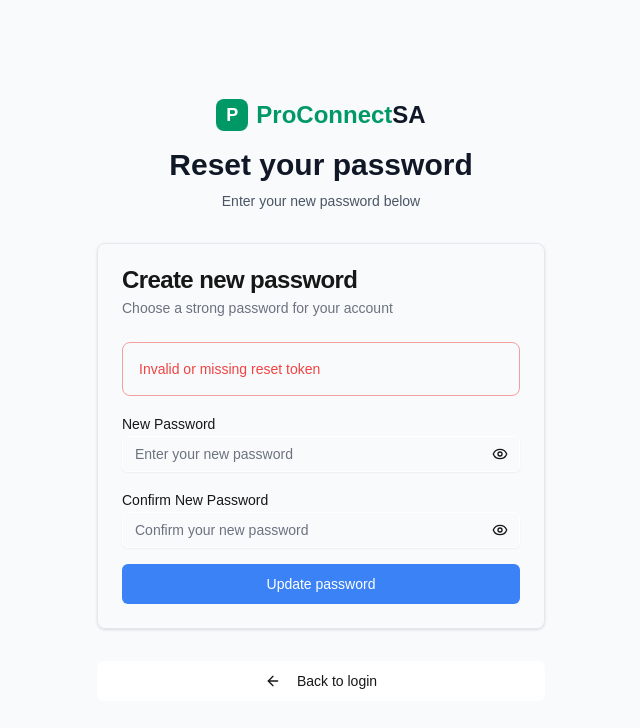
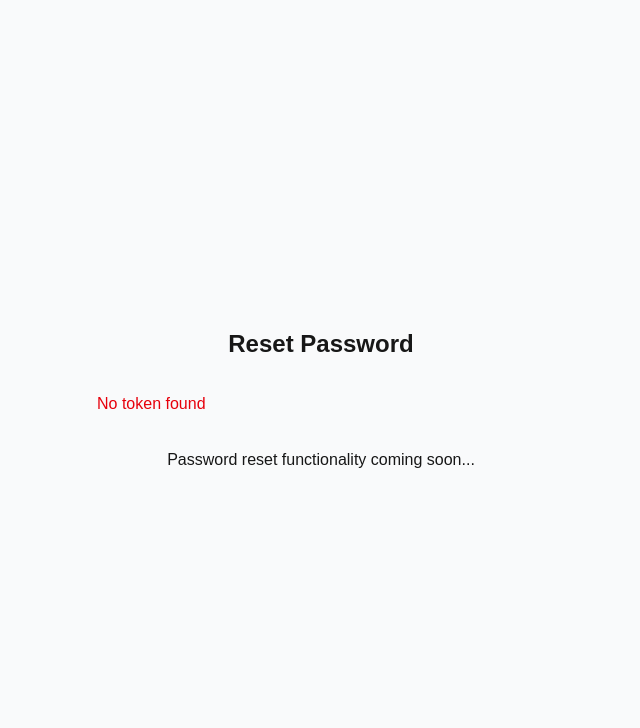
Before and after one commit to paasforest/proconnectsa-platform, a Next.js app in the folder procompare-frontend/: page /reset-password in a window 1280 px wide. Shown: the top 728 px of the page, without its empty margins (319-959 px from the left). Built offline with nearby package versions, Linux system fonts and the light colour scheme.

Commit message:
Fix reset-password prerender error - remove useSearchParams and conflicting exports

```diff
--- a/procompare-frontend/src/app/(auth)/reset-password/page.tsx
+++ b/procompare-frontend/src/app/(auth)/reset-password/page.tsx
@@ -1,278 +1,39 @@
-"use client"
+'use client'
 
-import { useState, useEffect } from "react"
+import React, { useEffect, useState } from 'react'
 
-// Force this page to be rendered dynamically (not statically generated)
 export const dynamic = 'force-dynamic'
-export const dynamicParams = true
-export const revalidate = 0
-import Link from "next/link"
-import { useRouter, useSearchParams } from "next/navigation"
-import { useForm } from "react-hook-form"
-import { zodResolver } from "@hookform/resolvers/zod"
-import { z } from "zod"
-import { Button } from "@/components/ui/button"
-import { Input } from "@/components/ui/input"
-import { Label } from "@/components/ui/label"
-import { Card, CardContent, CardDescription, CardHeader, CardTitle } from "@/components/ui/card"
-import { Alert, AlertDescription } from "@/components/ui/alert"
-import { Loader2, Eye, EyeOff, CheckCircle, ArrowLeft } from "lucide-react"
-
-const resetPasswordSchema = z.object({
-  password: z.string().min(8, "Password must be at least 8 characters"),
-  confirmPassword: z.string(),
-}).refine((data) => data.password === data.confirmPassword, {
-  message: "Passwords don't match",
-  path: ["confirmPassword"],
-})
-
-type ResetPasswordForm = z.infer<typeof resetPasswordSchema>
 
 export default function ResetPasswordPage() {
-  const [isLoading, setIsLoading] = useState(false)
-  const [error, setError] = useState("")
-  const [success, setSuccess] = useState(false)
-  const [showPassword, setShowPassword] = useState(false)
-  const [showConfirmPassword, setShowConfirmPassword] = useState(false)
   const [token, setToken] = useState<string | null>(null)
-
-  const router = useRouter()
-  const searchParams = useSearchParams()
-
-  const {
-    register,
-    handleSubmit,
-    formState: { errors },
-  } = useForm<ResetPasswordForm>({
-    resolver: zodResolver(resetPasswordSchema),
-  })
+  const [isLoading, setIsLoading] = useState(true)
 
   useEffect(() => {
-    const tokenParam = searchParams.get('token')
-    if (tokenParam) {
-      setToken(tokenParam)
-    } else {
-      setError("Invalid or missing reset token")
+    if (typeof window !== 'undefined') {
+      const params = new URLSearchParams(window.location.search)
+      setToken(params.get('token'))
     }
-  }, [searchParams])
+    setIsLoading(false)
+  }, [])
 
-  const onSubmit = async (data: ResetPasswordForm) => {
-    if (!token) {
-      setError("Invalid reset token")
-      return
-    }
-
-    setIsLoading(true)
-    setError("")
-
-    try {
-      // Get email from URL params or localStorage
-      const email = searchParams.get('email') || localStorage.getItem('reset_email')
-      if (!email) {
-        setError("Email not found. Please request a new password reset.")
-        return
-      }
-
-      const response = await fetch("/api/auth/reset-password", {
-        method: "POST",
-        headers: {
-          "Content-Type": "application/json",
-        },
-        body: JSON.stringify({
-          token,
-          email,
-          password: data.password
-        }),
-      })
-
-      if (!response.ok) {
-        const errorData = await response.json()
-        setError(errorData.message || "Failed to reset password")
-        return
-      }
-
-      setSuccess(true)
-      // Redirect to login after 3 seconds
-      setTimeout(() => {
-        router.push("/login")
-      }, 3000)
-    } catch (error) {
-      setError("An unexpected error occurred. Please try again.")
-    } finally {
-      setIsLoading(false)
-    }
-  }
-
-  if (success) {
+  if (isLoading) {
     return (
-      <div className="min-h-screen flex items-center justify-center bg-gray-50 dark:bg-gray-900 py-12 px-4 sm:px-6 lg:px-8">
-        <div className="max-w-md w-full space-y-8">
-          <div className="text-center">
-            <div className="flex items-center justify-center space-x-2 mb-4">
-              <div className="h-8 w-8 rounded-lg bg-emerald-600 flex items-center justify-center">
-                <span className="text-white font-bold text-lg">P</span>
-              </div>
-              <span className="font-bold text-2xl">
-                <span className="text-emerald-600">ProConnect</span>
-                <span className="text-gray-900">SA</span>
-              </span>
-            </div>
-          </div>
-
-          <Card>
-            <CardHeader className="text-center">
-              <div className="mx-auto w-12 h-12 bg-emerald-100 dark:bg-emerald-900 rounded-full flex items-center justify-center mb-4">
-                <CheckCircle className="h-6 w-6 text-emerald-600" />
-              </div>
-              <CardTitle>Password reset successfully!</CardTitle>
-              <CardDescription>
-                Your password has been updated. You can now sign in with your new password.
-              </CardDescription>
-            </CardHeader>
-            <CardContent className="space-y-4">
-              <Alert>
-                <CheckCircle className="h-4 w-4" />
-                <AlertDescription>
-                  Redirecting you to the login page in a few seconds...
-                </AlertDescription>
-              </Alert>
-
-              <div className="text-center space-y-2">
-                <Link href="/login">
-                  <Button className="w-full bg-emerald-600 hover:bg-emerald-700 text-white">
-                    Continue to login
-                  </Button>
-                </Link>
-              </div>
-            </CardContent>
-          </Card>
-        </div>
+      <div className="min-h-screen flex items-center justify-center">
+        <div className="animate-spin rounded-full h-8 w-8 border-b-2 border-blue-600"></div>
       </div>
     )
   }
 
   return (
-    <div className="min-h-screen flex items-center justify-center bg-gray-50 dark:bg-gray-900 py-12 px-4 sm:px-6 lg:px-8">
+    <div className="min-h-screen flex items-center justify-center bg-gray-50 p-4">
       <div className="max-w-md w-full space-y-8">
-        <div className="text-center">
-          <div className="flex items-center justify-center space-x-2 mb-4">
-            <div className="h-8 w-8 rounded-lg bg-emerald-600 flex items-center justify-center">
-              <span className="text-white font-bold text-lg">P</span>
-            </div>
-            <span className="font-bold text-2xl">
-              <span className="text-emerald-600">ProConnect</span>
-              <span className="text-gray-900">SA</span>
-            </span>
-          </div>
-          <h2 className="text-3xl font-bold text-gray-900 dark:text-white">
-            Reset your password
-          </h2>
-          <p className="mt-2 text-sm text-gray-600 dark:text-gray-400">
-            Enter your new password below
-          </p>
-        </div>
-
-        <Card>
-          <CardHeader>
-            <CardTitle>Create new password</CardTitle>
-            <CardDescription>
-              Choose a strong password for your account
-            </CardDescription>
-          </CardHeader>
-          <CardContent>
-            <form onSubmit={handleSubmit(onSubmit)} className="space-y-4">
-              {error && (
-                <Alert variant="destructive">
-                  <AlertDescription>{error}</AlertDescription>
-                </Alert>
-              )}
-
-              <div className="space-y-2">
-                <Label htmlFor="password">New Password</Label>
-                <div className="relative">
-                  <Input
-                    id="password"
-                    type={showPassword ? "text" : "password"}
-                    placeholder="Enter your new password"
-                    {...register("password")}
-                    disabled={isLoading}
-                  />
-                  <Button
-                    type="button"
-                    variant="ghost"
-                    size="sm"
-                    className="absolute right-0 top-0 h-full px-3 py-2 hover:bg-transparent"
-                    onClick={() => setShowPassword(!showPassword)}
-                    disabled={isLoading}
-                  >
-                    {showPassword ? (
-                      <EyeOff className="h-4 w-4" />
-                    ) : (
-                      <Eye className="h-4 w-4" />
-                    )}
-                  </Button>
-                </div>
-                {errors.password && (
-                  <p className="text-sm text-red-600 dark:text-red-400">
-                    {errors.password.message}
-                  </p>
-                )}
-              </div>
-
-              <div className="space-y-2">
-                <Label htmlFor="confirmPassword">Confirm New Password</Label>
-                <div className="relative">
-                  <Input
-                    id="confirmPassword"
-                    type={showConfirmPassword ? "text" : "password"}
-                    placeholder="Confirm your new password"
-                    {...register("confirmPassword")}
-                    disabled={isLoading}
-                  />
-                  <Button
-                    type="button"
-                    variant="ghost"
-                    size="sm"
-                    className="absolute right-0 top-0 h-full px-3 py-2 hover:bg-transparent"
-                    onClick={() => setShowConfirmPassword(!showConfirmPassword)}
-                    disabled={isLoading}
-                  >
-                    {showConfirmPassword ? (
-                      <EyeOff className="h-4 w-4" />
-                    ) : (
-                      <Eye className="h-4 w-4" />
-                    )}
-                  </Button>
-                </div>
-                {errors.confirmPassword && (
-                  <p className="text-sm text-red-600 dark:text-red-400">
-                    {errors.confirmPassword.message}
-                  </p>
-                )}
-              </div>
-
-              <Button type="submit" className="w-full bg-emerald-600 hover:bg-emerald-700 text-white" disabled={isLoading}>
-                {isLoading ? (
-                  <>
-                    <Loader2 className="mr-2 h-4 w-4 animate-spin" />
-                    Updating password...
-                  </>
-                ) : (
-                  "Update password"
-                )}
-              </Button>
-            </form>
-          </CardContent>
-        </Card>
-
-        <div className="text-center">
-          <Link href="/login">
-            <Button variant="outline" className="w-full">
-              <ArrowLeft className="mr-2 h-4 w-4" />
-              Back to login
-            </Button>
-          </Link>
-        </div>
+        <h1 className="text-2xl font-bold text-center">Reset Password</h1>
+        {token ? (
+          <p className="text-green-600">Token found: {token.substring(0, 10)}...</p>
+        ) : (
+          <p className="text-red-600">No token found</p>
+        )}
+        <p className="text-center">Password reset functionality coming soon...</p>
       </div>
     </div>
   )
--- a/procompare-frontend/src/app/request-quote/page.tsx
+++ b/procompare-frontend/src/app/request-quote/page.tsx
@@ -4,8 +4,6 @@ import { useState, useEffect } from 'react'
 
 // Force this page to be rendered dynamically (not statically generated)
 export const dynamic = 'force-dynamic'
-export const dynamicParams = true
-export const revalidate = 0
 import { useSearchParams } from 'next/navigation'
 import { ClientHeader } from "@/components/layout/ClientHeader"
 import { Footer } from "@/components/layout/Footer"
```
